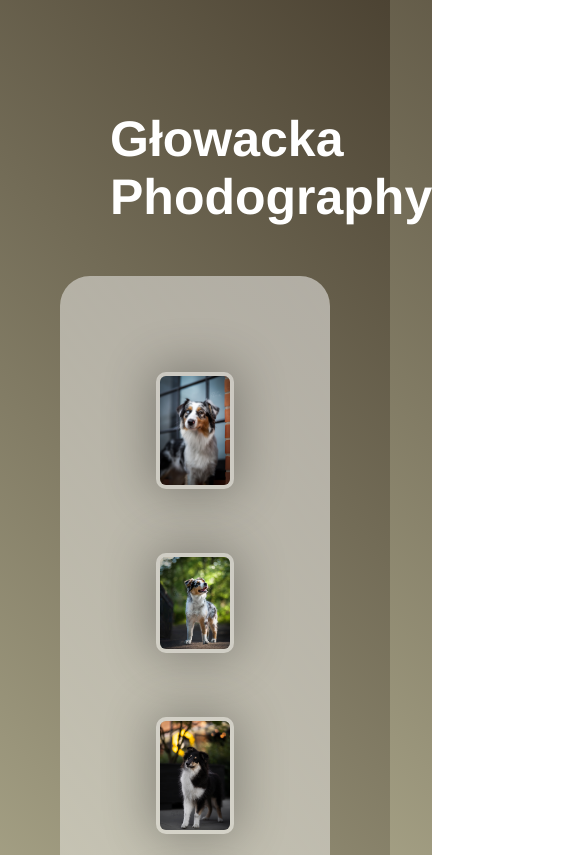
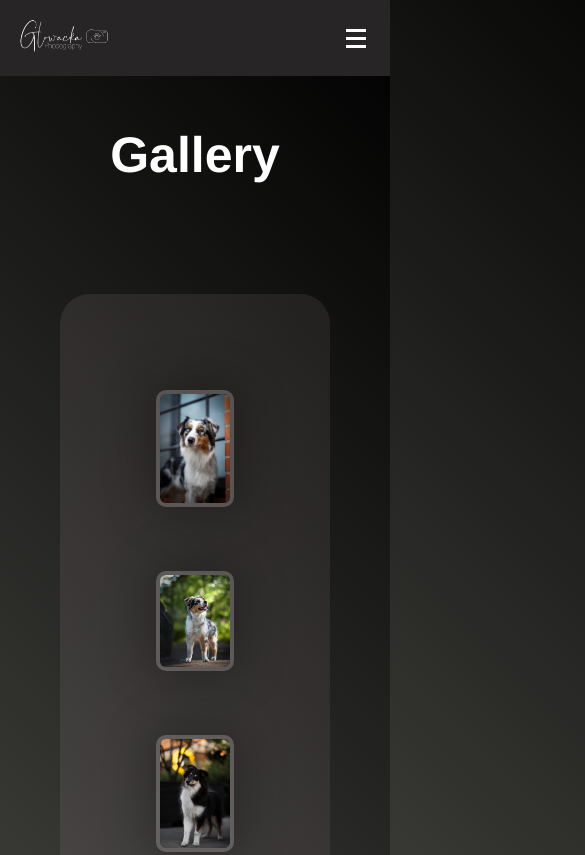
Before and after one commit to alaglow/photo_gallery, a plain HTML site: page index.html in a window 390 px wide. Shown: the top 855 px of the page, 585 px wide, since content can reach past the window. Drawn offline with Linux system fonts and the light colour scheme.

Commit message:
Add navbar

```diff
--- a/index.html
+++ b/index.html
@@ -9,7 +9,23 @@
 </head>
 
 <body>
-    <h1>Głowacka Phodography</h1>
+    <nav>
+        <div class="'logo">
+            <h4><img src="images/logo.png" class="logo__img"></h4>
+        </div>
+        <ul class="nav__links">
+            <li><a href="#">Home</a></li>
+            <li><a href="#">Gallery</a></li>
+            <li><a href="#">Contact</a></li>
+        </ul>
+        <div class="lines">
+            <div class="line1"></div>
+            <div class="line2"></div>
+            <div class="line3"></div>
+        </div>
+    </nav>
+    <h1>Gallery</h1>
+    <div class="gallery__div">
         <ul class="gallery">
             <li class="thumbnail"><img src="images/1.jpg" alt=""></li>
             <li class="thumbnail"><img src="images/2.jpeg" alt=""></li>
@@ -22,6 +38,7 @@
             <li class="thumbnail"><img src="images/9.jpg" alt=""></li>
             <li class="thumbnail"><img src="images/10.jpg" alt=""></li>
         </ul>
+    </div>
     <div class="popup hidden">
         <img src="" class="popup__img">
         <button class="popup__close">X</button>
--- a/script.js
+++ b/script.js
@@ -38,7 +38,13 @@ arrowLeft.addEventListener('click', function () {
     popupImg.src = thumbnails[currentImgIndex].src
 })
 
+function navSlide() {
+    const lines = document.querySelector('.lines');
+    const nav = document.querySelector('.nav__links');
 
-document.addEventListener('keydown', function(e){
+    lines.addEventListener('click', function (){
+        nav.classList.toggle('nav-active')
+    })
+}
 
-})
+navSlide();
--- a/style.css
+++ b/style.css
@@ -5,16 +5,46 @@
 }
 
 body {
-    background: linear-gradient(45deg, rgb(245, 245, 207), rgb(76, 67, 51));
-    color: #fff;
+    background: linear-gradient(45deg, rgb(110, 110, 104), rgb(0, 0, 0));
+    color: #ffffff;
     font-family: Helvetica, sans-serif;
     min-height: 100vh;
     min-width: 100vw;
     display: flex;
     flex-direction: column;
     justify-content: center;
+    overflow-x: hidden;
+}
+
+.gallery__div {
     padding: 60px;
-    overflow-x: hidden;
+}
+
+nav {
+    display: flex;
+    justify-content: space-around;
+    align-items: center;
+    max-height: 15vh;
+    font-family: 'Times New Roman', Times, serif;
+    background-color: #272525;
+}
+
+.nav__links {
+    display: flex;
+    justify-content: space-around;
+    width: 80%;
+}
+
+.nav__links a {
+    text-decoration: none;
+    color: #ffffff;
+    letter-spacing: 3px;
+    font-size: 16px;
+    font-weight: bold;
+}
+
+.nav__links li {
+    list-style: none;
 }
 
 h1 {
@@ -23,10 +53,26 @@ h1 {
     padding: 50px;
 }
 
+.logo__img {
+    width: 40%;
+}
+
+.lines {
+    display: none;
+    padding: 5%;
+}
+
+.lines div {
+    width: 20px;
+    height: 3px;
+    margin: 5px;
+    background-color: #ffffff;
+}
+
 .gallery {
     background: linear-gradient(60deg,
-            rgba(255, 255, 255, 0.3),
-            rgba(255, 255, 255, 0.5));
+            rgba(172, 165, 165, 0.3),
+            rgba(53, 48, 48, 0.5));
     justify-content: space-evenly;
     display: flex;
     flex-wrap: wrap;
@@ -36,7 +82,7 @@ h1 {
 }
 
 .thumbnail {
-    border: solid 4px rgba(255, 255, 255, 0.3);
+    border: solid 4px rgba(187, 179, 179, 0.3);
     border-radius: 10px;
     overflow: hidden;
     box-shadow: 0 0 48px 5px rgba(0, 0, 0, 0.3);
@@ -104,9 +150,9 @@ h1 {
 }
 
 .popup__close,
-.popup__arrow{
+.popup__arrow {
     opacity: 0.5;
-    transition: opacity 0,3s;
+    transition: opacity 0, 3s;
 }
 
 .popup__close:hover,
@@ -121,3 +167,36 @@ h1 {
 .popup__arrow--right {
     right: 5%;
 }
+
+
+@media screen and (max-width: 768px) {
+
+    body {
+        overflow-x: hidden;
+    }
+
+    .nav__links {
+        position: absolute;
+        right: 0px;
+        height: 92vh;
+        top: 8vh;
+        display: flex;
+        flex-direction: column;
+        align-items: center;
+        width: 50%;
+        transform: translateX(100%);
+        transition: transform 0.5s ease-in;
+    }
+
+    .nav__links li {
+        opacity: 0;
+    }
+
+    .lines {
+        display: block;
+    }
+
+    .nav-active {
+        transform: translateX(0%);
+    }
+}
```
Also changed, not shown: images/logo.png (added). Lines whose indentation alone changed are shown as unchanged.
